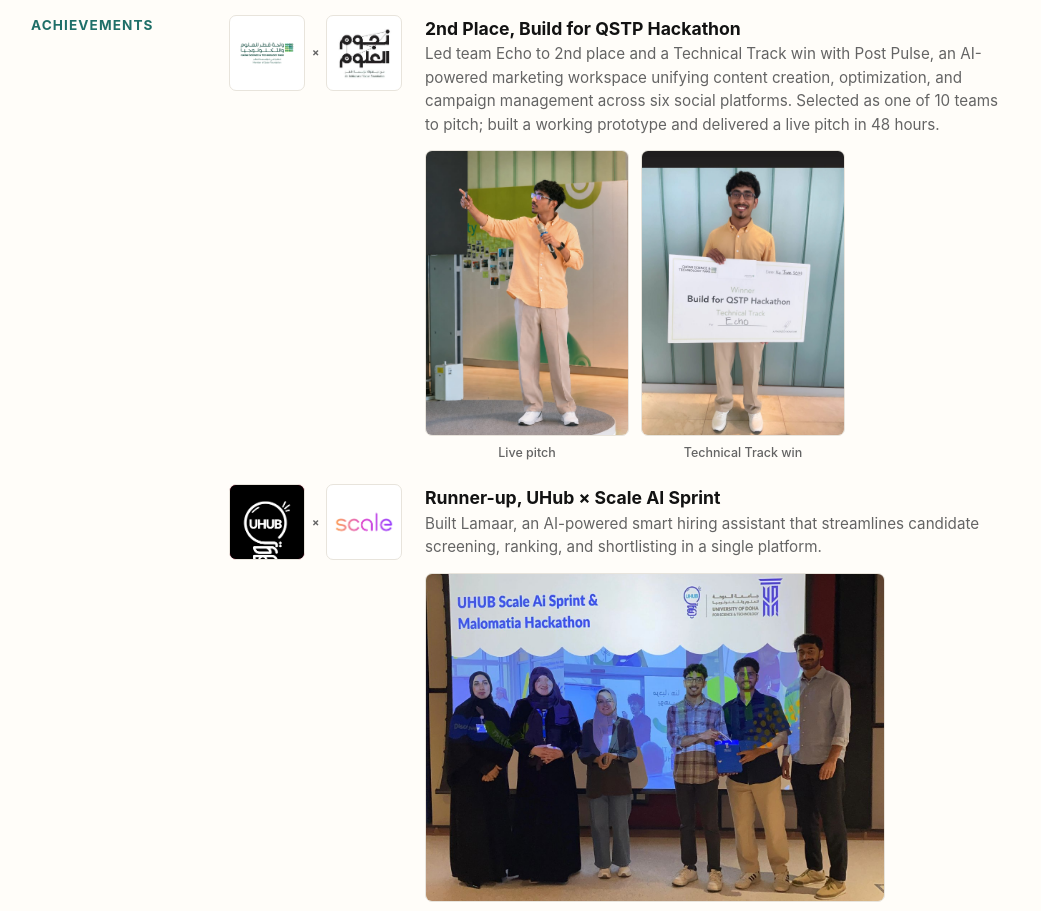
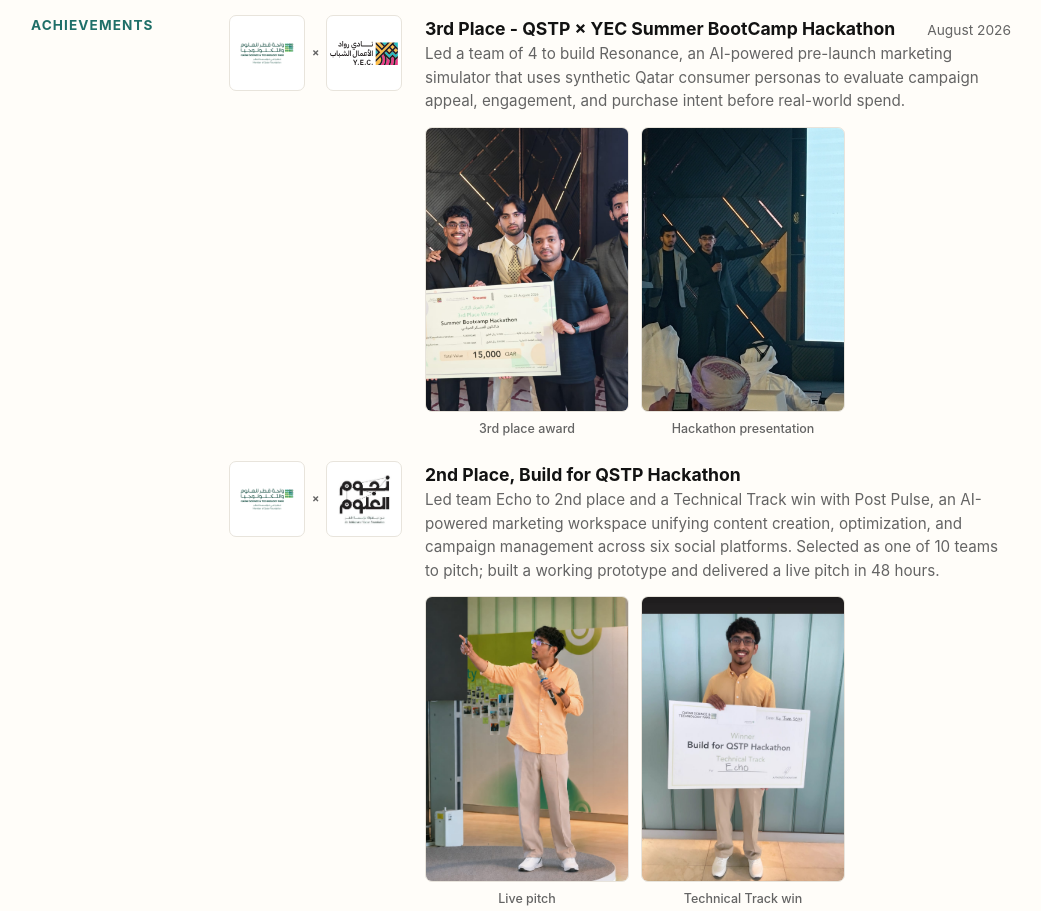
Before and after one commit to mhdfaizjabir/mhdfaizjabir.github.io, a plain HTML site: page index.html in a window 1280 px wide. Shown: the part 7320-8231 px from the top of the page, without its empty margins (119-1160 px from the left). Drawn offline with Linux system fonts and the light colour scheme.

Commit message:
Add QSTP YEC hackathon achievement

```diff
--- a/index.html
+++ b/index.html
@@ -1163,6 +1163,39 @@
               </div>
               <span class="logo-sep">×</span>
               <div class="logo-box">
+                <img src="YEC-logo.svg" alt="Young Entrepreneurs Club logo">
+              </div>
+            </div>
+            <div class="item-copy">
+              <div class="row">
+                <h3>3rd Place - QSTP × YEC Summer BootCamp Hackathon</h3>
+                <span class="meta">August 2026</span>
+              </div>
+              <p>Led a team of 4 to build Resonance, an AI-powered pre-launch marketing simulator that uses synthetic Qatar consumer personas to evaluate campaign appeal, engagement, and purchase intent before real-world spend.</p>
+              <div class="poster-row ach-row">
+                <figure class="poster-fig">
+                  <a href="yec1.jpeg" target="_blank" rel="noreferrer">
+                    <img src="yec1.jpeg" alt="Resonance team receiving the 3rd place Summer BootCamp Hackathon award">
+                  </a>
+                  <figcaption>3rd place award</figcaption>
+                </figure>
+                <figure class="poster-fig">
+                  <a href="yec2.jpeg" target="_blank" rel="noreferrer">
+                    <img src="yec2.jpeg" alt="Resonance presentation at the QSTP YEC Summer BootCamp Hackathon">
+                  </a>
+                  <figcaption>Hackathon presentation</figcaption>
+                </figure>
+              </div>
+            </div>
+          </article>
+
+          <article class="item has-logo pair">
+            <div class="logo-pair">
+              <div class="logo-box">
+                <img src="QSTP.png" alt="Qatar Science & Technology Park logo">
+              </div>
+              <span class="logo-sep">×</span>
+              <div class="logo-box">
                 <img src="sos.jpg" alt="Stars of Science logo">
               </div>
             </div>
```
Also changed, not shown: YEC-logo.svg (added), yec1.jpeg (added), yec2.jpeg (added).
